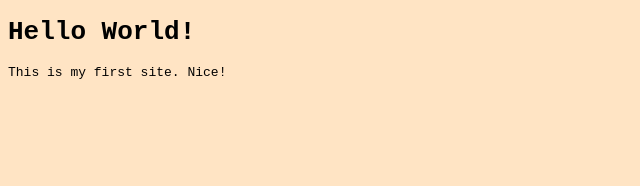
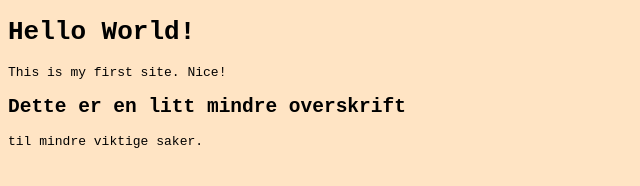
Before and after one commit to fridastromme/hello-world, a plain HTML site: page index.html in a window 1280 px wide. Shown: the whole page, without its empty margins (0-640 px from the left). Drawn offline with Linux system fonts and the light colour scheme.

Commit message:
Added a smaller headline and a paragraph

```diff
--- a/index.html
+++ b/index.html
@@ -6,5 +6,7 @@
   <body>
     <h1>Hello World!</h1>
     <p>This is my first site. Nice!</p>
+    <h2>Dette er en litt mindre overskrift</h2>
+    <p>til mindre viktige saker.</p>
   </body>
 </html>
```
